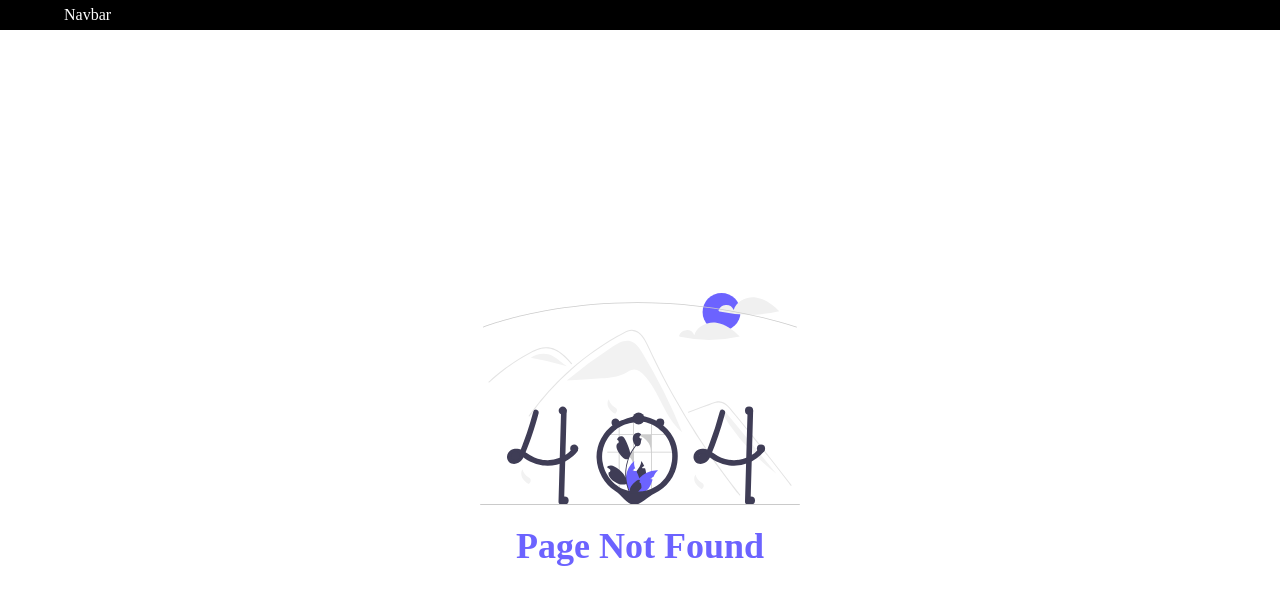
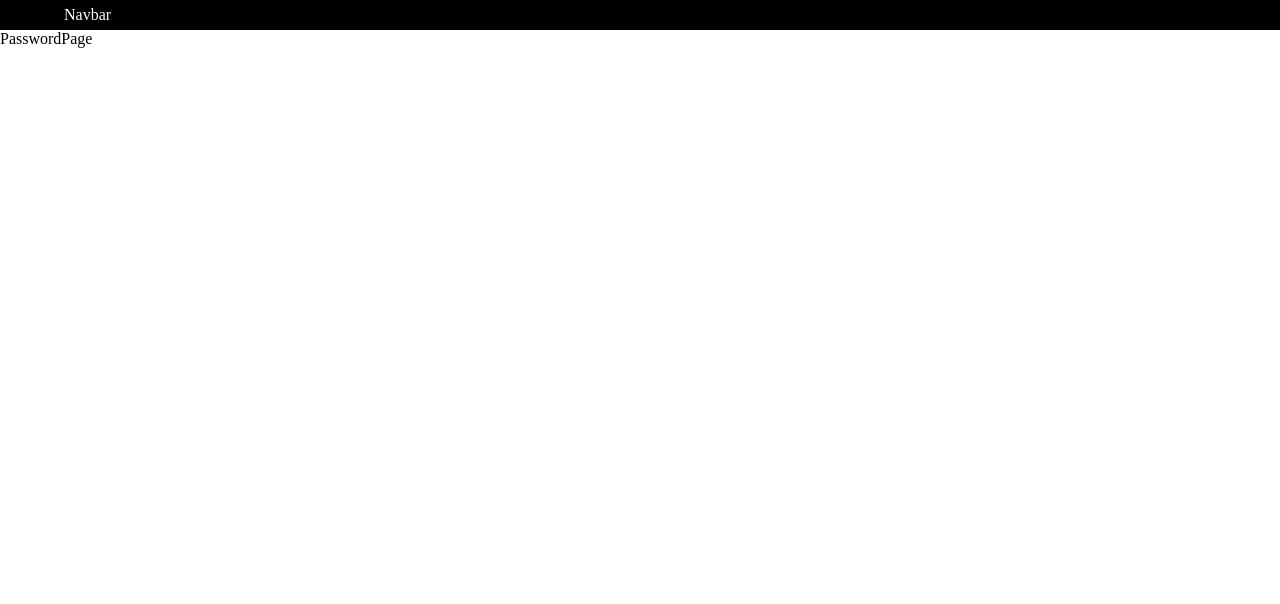
Before and after one commit to Rifandiysf/Learning-NextJS, a Next.js app: page /setting/user/password in a window 1280 px wide. Before the commit this address had no page. Shown: the top 604 px of the page. Built offline with nearby package versions, Linux system fonts and the light colour scheme.

Commit message:
create: Password page

```diff
--- /dev/null
+++ b/src/pages/setting/user/password/index.tsx
@@ -0,0 +1,9 @@
+const PasswordPage = () => {
+    return (
+        <>
+            <div>PasswordPage</div>
+        </>
+    )
+}
+
+export default PasswordPage
```
